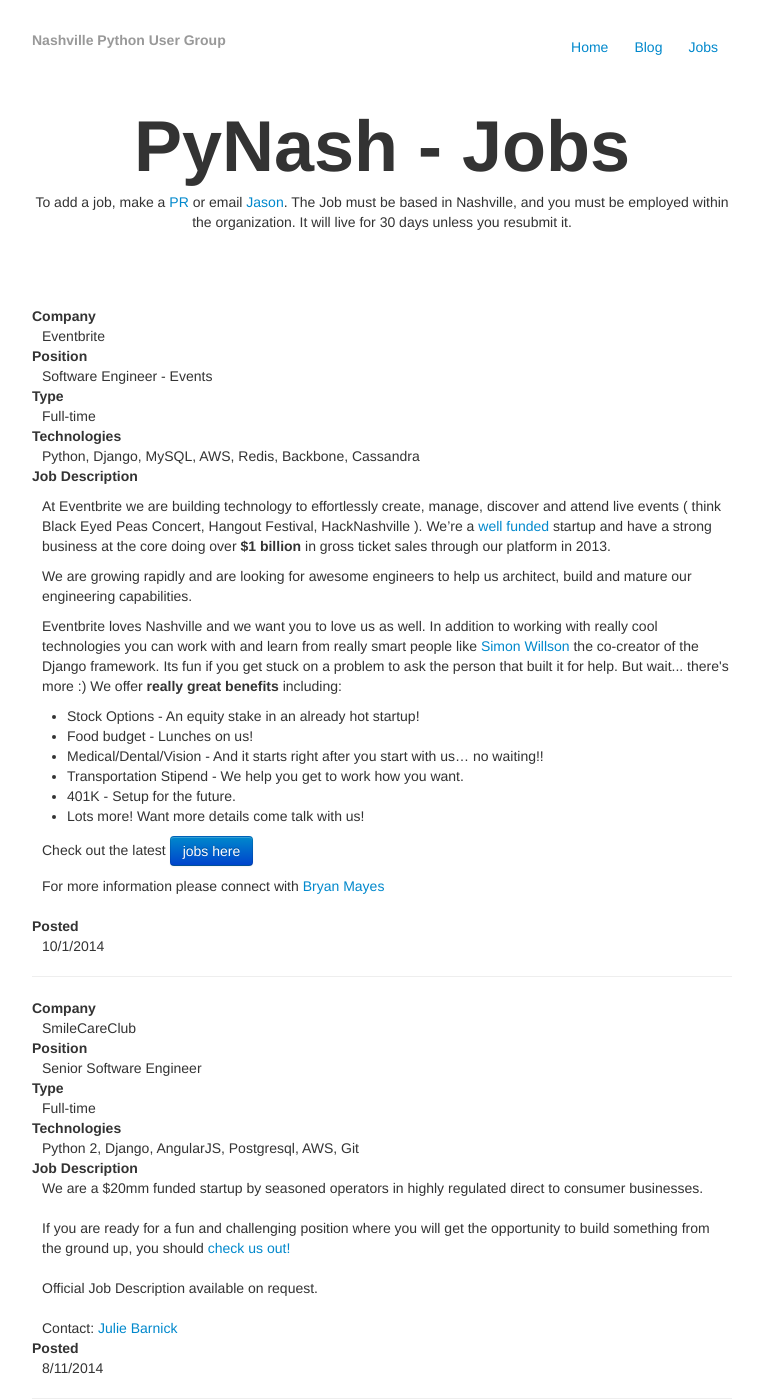
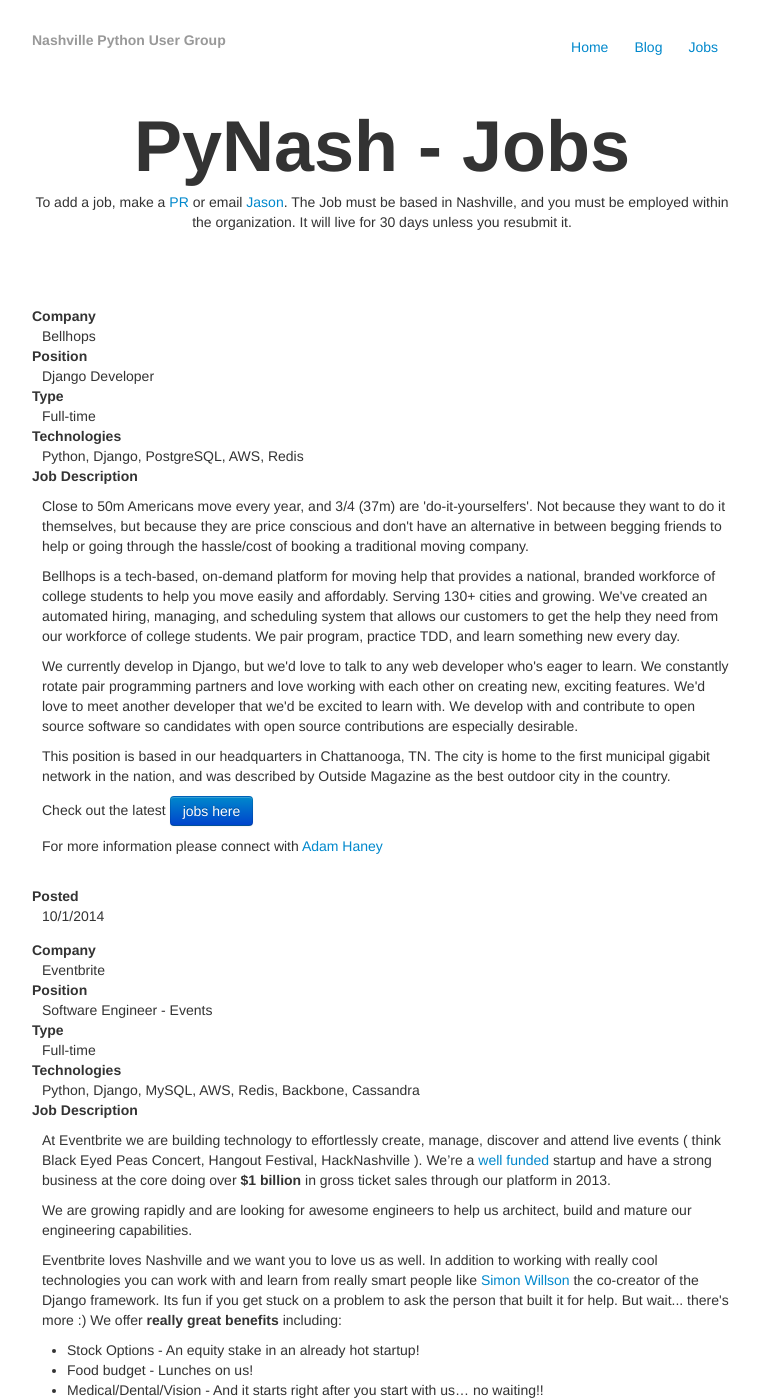
Before and after one commit to pynashorg/pynashorg.github.com, a Jekyll site: the page built from jobs.html, in a window 1280 px wide and 1400 px high. Shown: the whole window, without its empty margins (258-1021 px from the left). Built offline with Jekyll 4.4.1, drawn with Linux system fonts in a browser that asks for light colours; nearby versions of some CDN libraries; library files that are not in the unit come from our copies.

Commit message:
Added Bellhops Django position

```diff
--- a/jobs.html
+++ b/jobs.html
@@ -12,6 +12,33 @@
 </div>
 
 <div class="row-fluid">
+  <dl>
+    <dt>Company</dt>
+    <dd>Bellhops</dd>
+    <dt>Position</dt>
+    <dd>Django Developer</dd>
+    <dt>Type</dt>
+    <dd>Full-time</dd>
+    <dt>Technologies</dt>
+    <dd>Python, Django, PostgreSQL, AWS, Redis</dd>
+    <dt>Job Description</dt>
+    <dd>
+        <div style="height: 10px;"><!-- Hack in padding --></div>
+       <p>Close to 50m Americans move every year, and 3/4 (37m) are 'do-it-yourselfers'. Not because they want to do it themselves, but because they are price conscious and don't have an alternative in between begging friends to help or going through the hassle/cost of booking a traditional moving company.</p>
+
+<p>Bellhops is a tech-based, on-demand platform for moving help that provides a national, branded workforce of college students to help you move easily and affordably. Serving 130+ cities and growing. We've created an automated hiring, managing, and scheduling system that allows our customers to get the help they need from our workforce of college students. We pair program, practice TDD, and learn something new every day.</p>
+
+<p>We currently develop in Django, but we'd love to talk to any web developer who's eager to learn. We constantly rotate pair programming partners and love working with each other on creating new, exciting features. We'd love to meet another developer that we'd be excited to learn with. We develop with and contribute to open source software so candidates with open source contributions are especially desirable.</p>
+
+<p>This position is based in our headquarters in Chattanooga, TN. The city is home to the first municipal gigabit network in the nation, and was described by Outside Magazine as the best outdoor city in the country.</p>
+        <p>Check out the latest <a href="http://getbellhops.com/careers" target="_blank"><button type="button" class="btn btn-primary">jobs here</button></a></p>
+        <p>For more information please connect with <a href="https://www.linkedin.com/pub/adam-haney/13/318/b0b" target="_blank">Adam Haney</a></p>
+</dl>
+        <div style="height: 10px;"><!-- Hack in padding --></div>
+    </dd>
+    <dt>Posted</dt>
+    <dd>10/1/2014</dd>
+  </dl>
   <dl>
     <dt>Company</dt>
     <dd>Eventbrite</dd>
```
